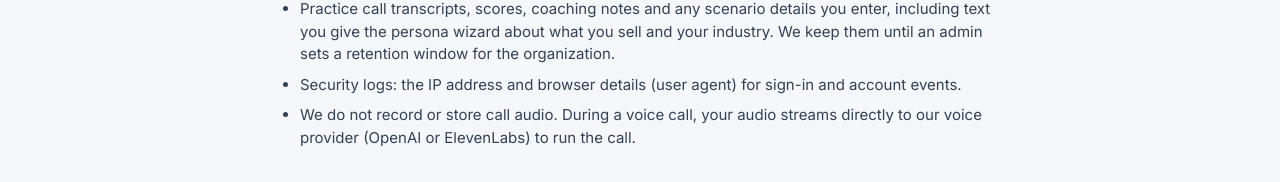
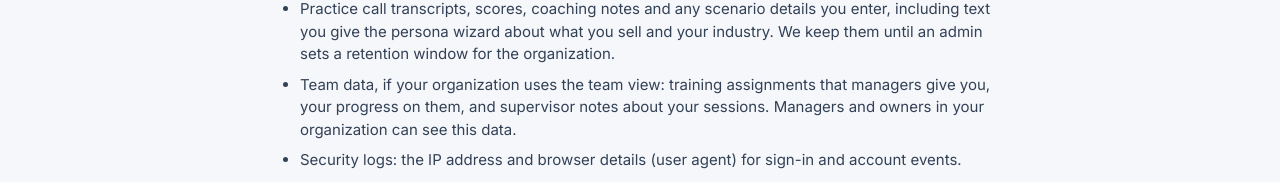
Before and after one commit to mastanley13/real-time-call-trainer-oss, a Next.js app: page /privacy in a window 1280 px wide. Shown: the part 472-654 px from the top of the page. Built offline with nearby package versions, Linux system fonts and the light colour scheme; no server answers.

Commit message:
Disclose team assignments and supervisor notes in the privacy policy
Co-Authored-By: Claude Sonnet 5.5 <noreply@anthropic.com>

```diff
--- a/src/app/privacy/page.tsx
+++ b/src/app/privacy/page.tsx
@@ -27,6 +27,7 @@ export default function PrivacyPage() {
             <li>Account data: your name, email address and a password hash. If you sign in with Google, we receive your name and email address from Google.</li>
             <li>If you turn on two-factor sign-in, we store the authenticator secret needed to check your codes.</li>
             <li>Practice call transcripts, scores, coaching notes and any scenario details you enter, including text you give the persona wizard about what you sell and your industry. We keep them until an admin sets a retention window for the organization.</li>
+            <li>Team data, if your organization uses the team view: training assignments that managers give you, your progress on them, and supervisor notes about your sessions. Managers and owners in your organization can see this data.</li>
             <li>Security logs: the IP address and browser details (user agent) for sign-in and account events.</li>
             <li>We do not record or store call audio. During a voice call, your audio streams directly to our voice provider (OpenAI or ElevenLabs) to run the call.</li>
           </ul>
```
